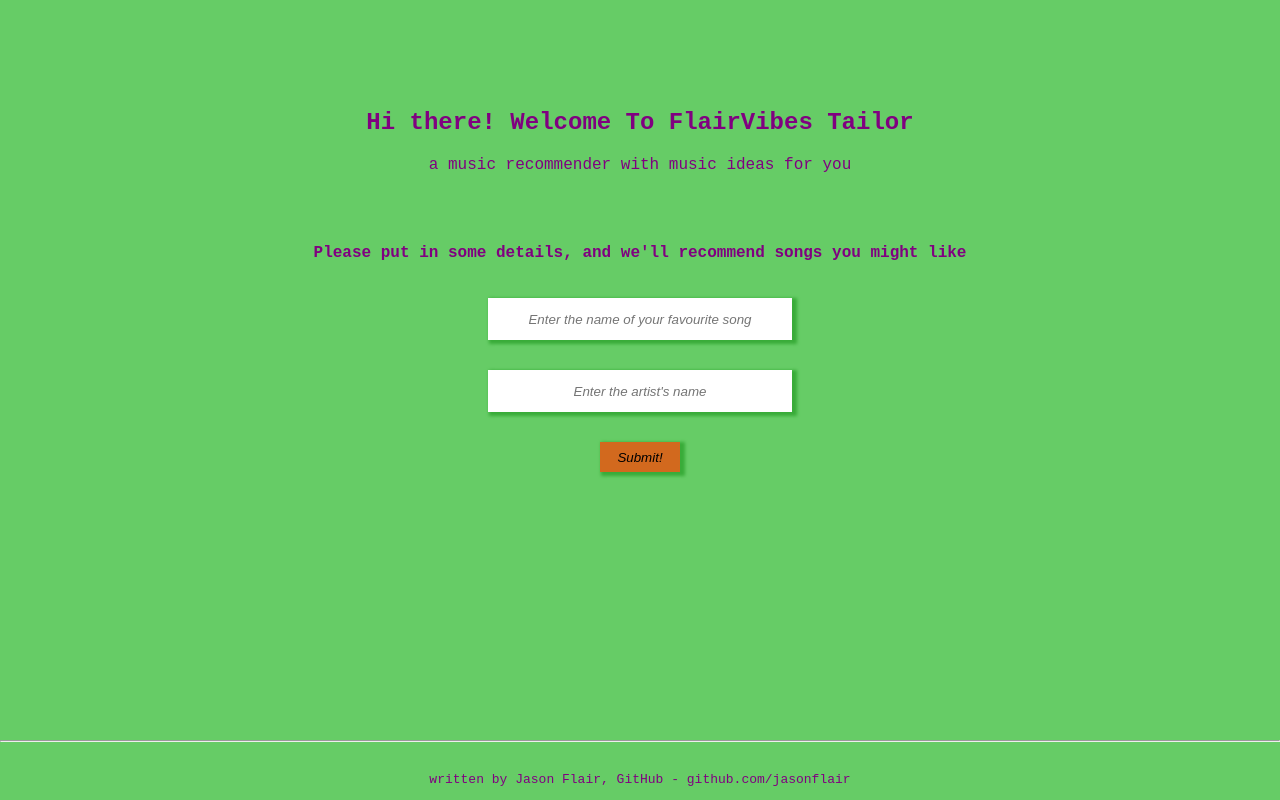
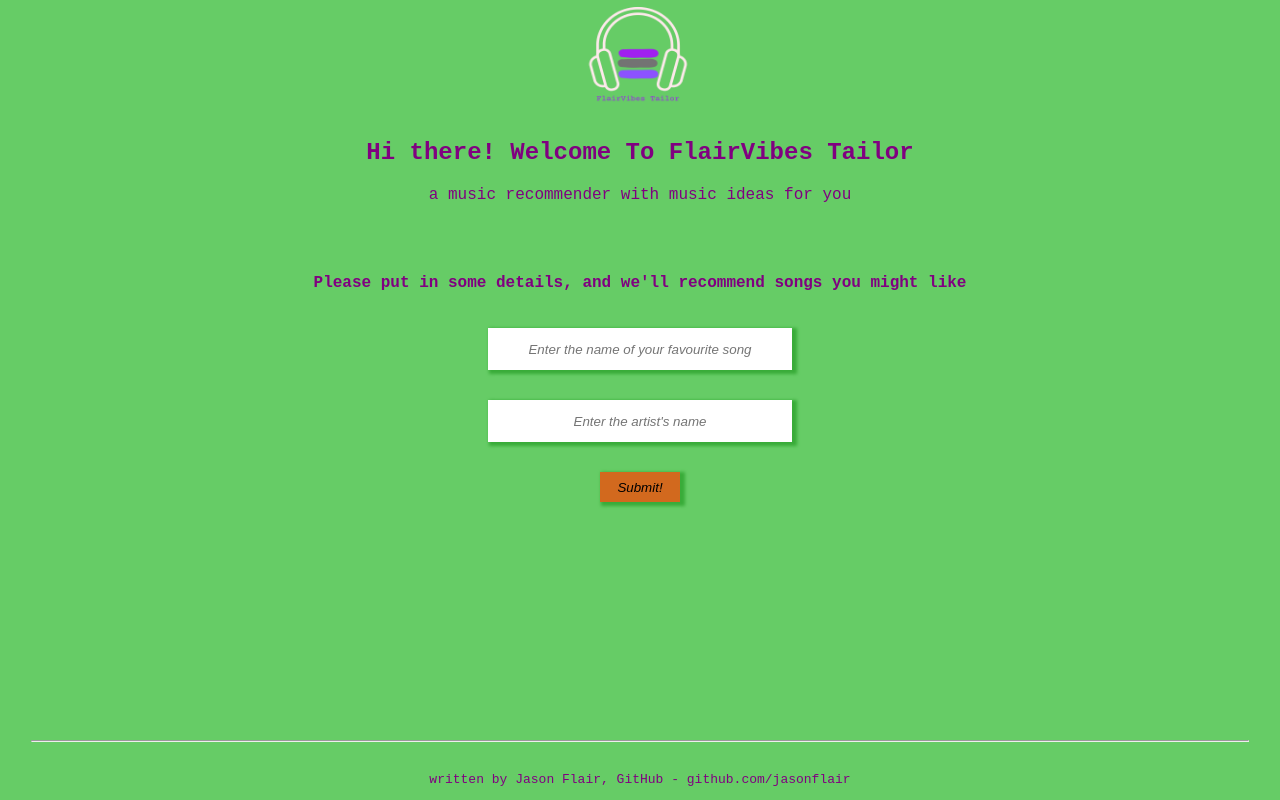
Before and after one commit to JasonFlair/FlairVibes_Tailor, a Flask app: page /fvt in a window 1280 px wide. Run offline with Flask 2, Linux system fonts and the light colour scheme; some libraries are stand-ins or nearby versions.

Commit message:
added icon and logo

```diff
--- a/dynamic_webf/static/styles/common.css
+++ b/dynamic_webf/static/styles/common.css
@@ -15,7 +15,7 @@ li {
 }
 
 .container {
-    margin-top: 90px;
+    margin-top: 120px;
 }
 
 .submission {
@@ -59,6 +59,9 @@ form input {
     background-color: chocolate;
     cursor: pointer;
 }
+#goagainButton:active {
+    transform: scale(0.90);
+}
 
 #submit_button:active {
     transform: scale(0.90);
--- a/dynamic_webf/static/styles/footer.css
+++ b/dynamic_webf/static/styles/footer.css
@@ -9,3 +9,6 @@ footer p {
     font-size: 13px;
     margin-top: 30px;
 }
+footer hr {
+    width: 95%;
+}
--- /dev/null
+++ b/dynamic_webf/static/styles/header.css
@@ -0,0 +1,18 @@
+header {
+    height: 120px;
+    width: 99%;
+    border-bottom: 1px #CCCCCC;
+    background-color: #66cc66;
+    display: inline-block;
+    top: 0;
+    position: fixed;
+}
+.logo {
+    background-image: url("../images/fvticon.png");
+    background-size: 120px 110px;
+    height: 100%;
+    background-repeat: no-repeat;
+    margin-top: 0px;
+    margin-left: 45%;
+    filter: contrast(100%);
+}
--- a/dynamic_webf/templates/flairvibestailor.html
+++ b/dynamic_webf/templates/flairvibestailor.html
@@ -4,12 +4,17 @@
         <meta charset="utf-8">
         <title>FlairVibes Tailor</title>
         <link rel="stylesheet" type="text/css" href="../static/styles/common.css?{{ cache_id }}" />
+        <link rel="stylesheet" type="text/css" href="../static/styles/header.css?{{ cache_id }}" />
         <link rel="stylesheet" type="text/css" href="../static/styles/footer.css?{{ cache_id }}" />
+        <LINK rel="icon" href="../static/images/fvticon.png">
     </head>
     <script src="https://code.jquery.com/jquery-3.2.1.min.js?{{ cache_id }}"></script>
     <script src="../static/scripts/fvtailor.js?"></script>
     <body>
-        <header> </header>
+        <header>
+            <div class="logo">
+            </div>
+        </header>
         <div class="container">
             <section class="welcome">
                 <h2>Hi there! Welcome To FlairVibes Tailor</h2>
```
Also changed, not shown: dynamic_webf/static/images/fvticon.png (added), 1 other file.
